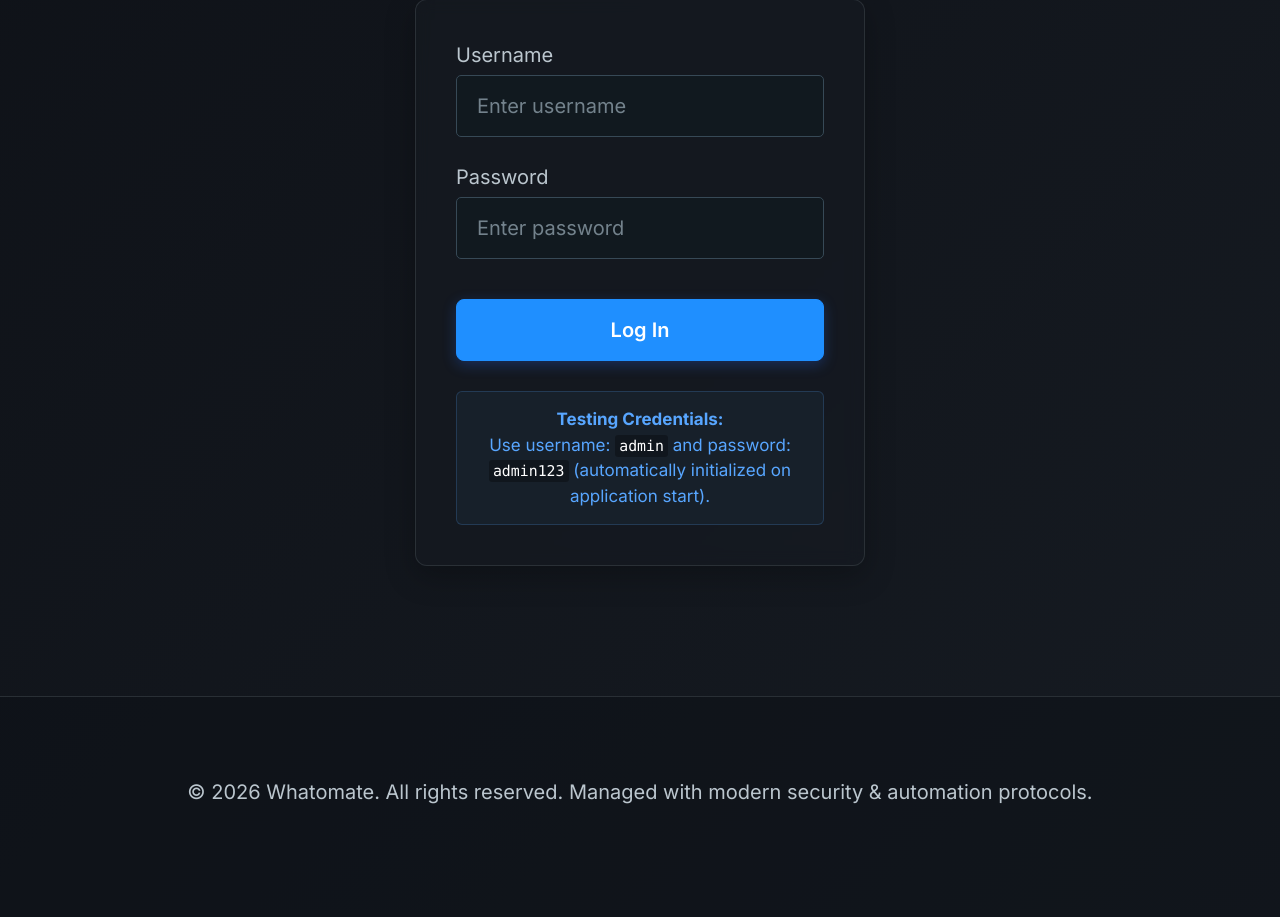
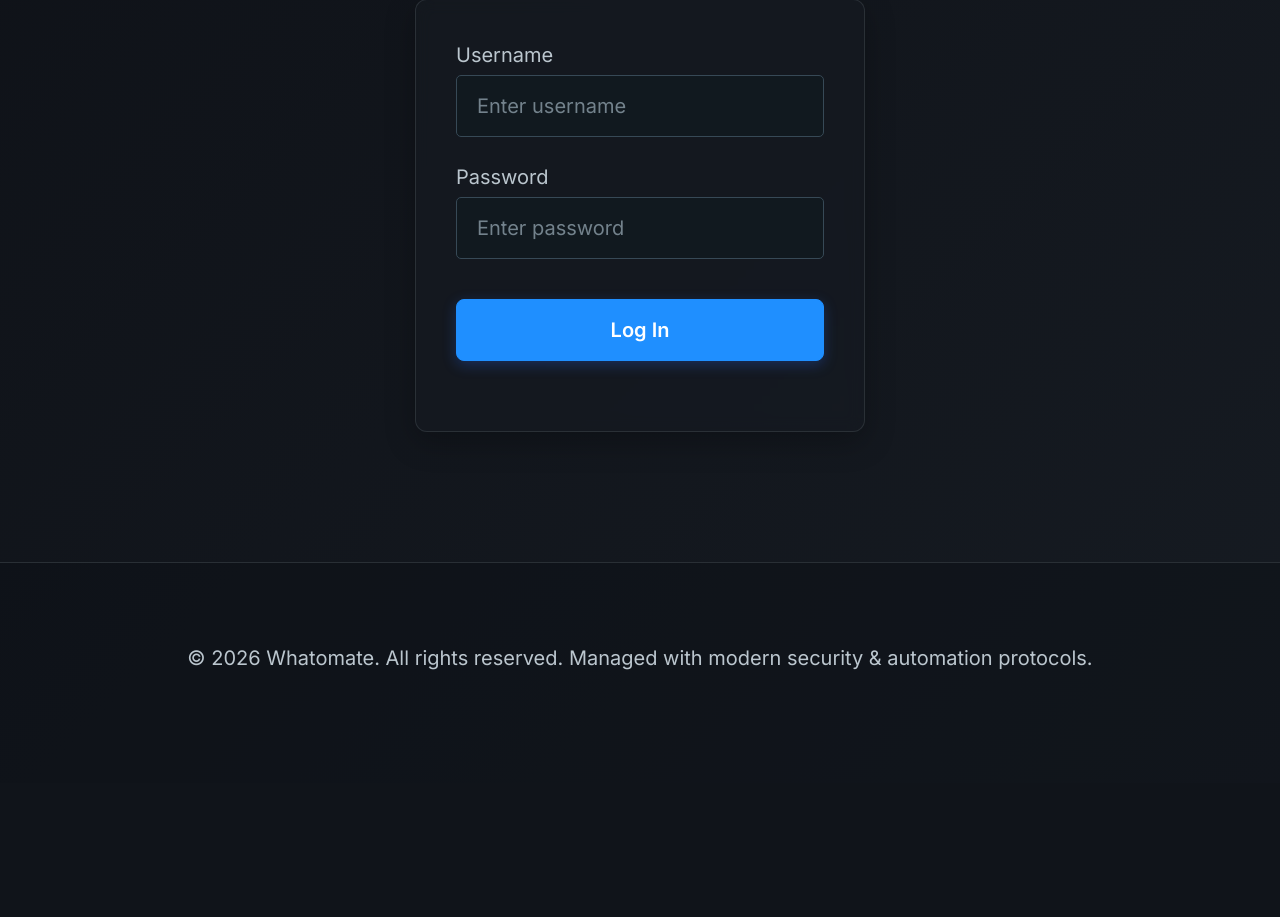
Before and after one commit to GHANSHYAM2712/facebook_oauth, a Flask app: page /admin/login in a window 1280 px wide. Shown: the part 427-1344 px from the top of the page. After the commit the page ends 1097 px from the top, so only its background shows below. Run offline with Flask 3, Linux system fonts and the light colour scheme.

Commit message:
Remove testing credentials from login page

```diff
--- a/templates/login.html
+++ b/templates/login.html
@@ -14,16 +14,6 @@
         margin-bottom: 2rem;
     }
 
-    .login-hint {
-        font-size: 0.85rem;
-        background: rgba(88, 166, 255, 0.05);
-        border: 1px solid rgba(88, 166, 255, 0.2);
-        padding: 0.75rem;
-        border-radius: 6px;
-        color: #58a6ff;
-        margin-top: 1.5rem;
-        text-align: center;
-    }
 </style>
 {% endblock %}
 
@@ -48,11 +38,6 @@
 
             <button type="submit" class="btn-premium" style="width: 100%; margin-top: 1rem; padding: 0.75rem 1rem;">Log In</button>
         </form>
-
-        <div class="login-hint">
-            <strong>Testing Credentials:</strong><br>
-            Use username: <code style="color: white; background: rgba(0,0,0,0.3); padding: 2px 4px; border-radius: 3px;">admin</code> and password: <code style="color: white; background: rgba(0,0,0,0.3); padding: 2px 4px; border-radius: 3px;">admin123</code> (automatically initialized on application start).
-        </div>
     </div>
 </div>
 {% endblock %}
```
